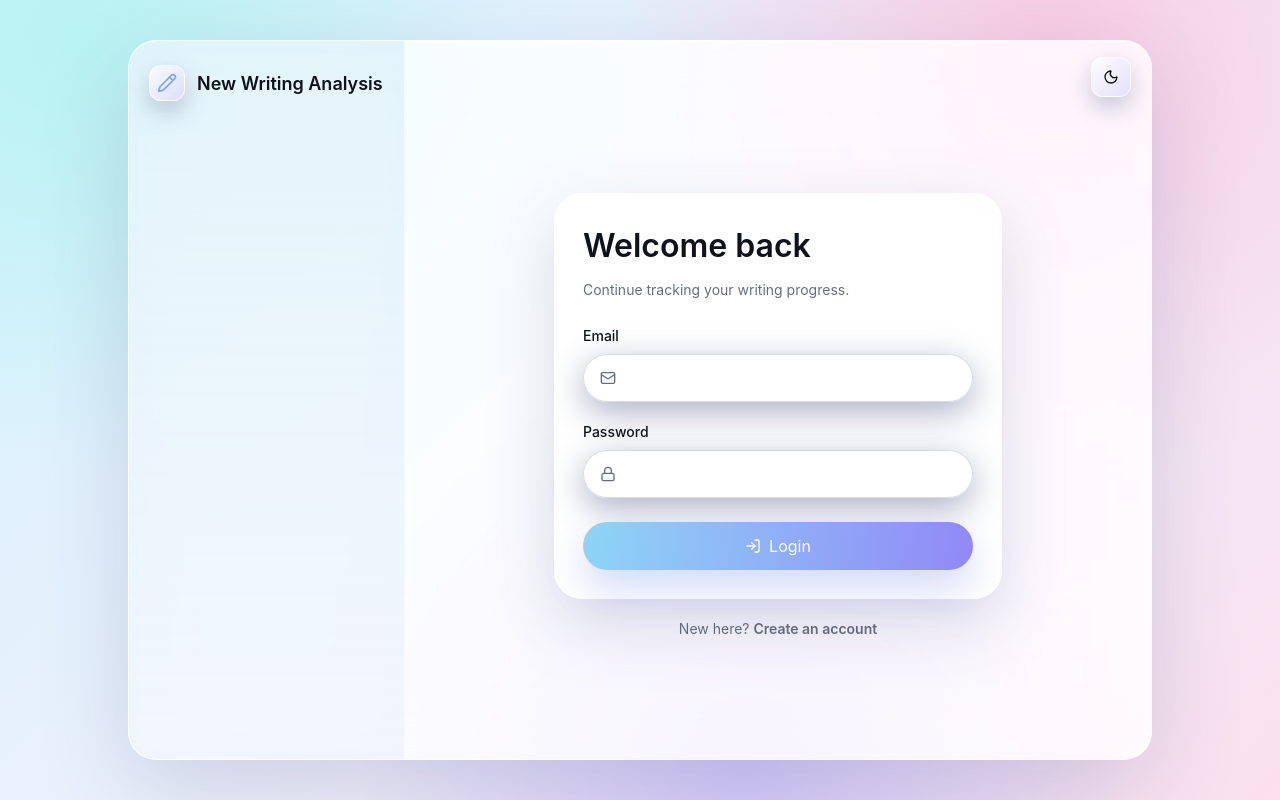
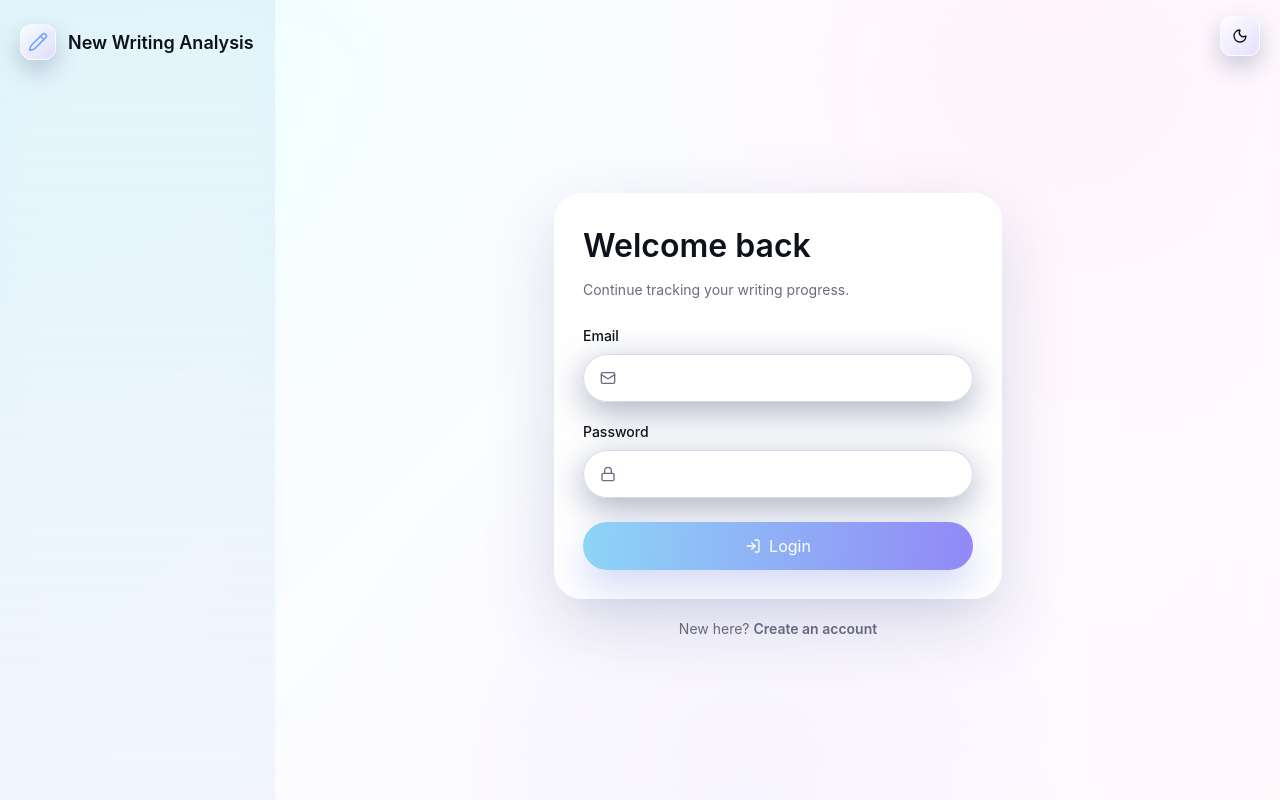
Before and after one commit to Takrittin/Writing-progress-tracker, a Next.js app: page /login in a window 1280 px wide. Built offline with nearby package versions, Linux system fonts and the light colour scheme.

Commit message:
Make app shell full screen

```diff
--- a/app/(auth)/layout.tsx
+++ b/app/(auth)/layout.tsx
@@ -4,8 +4,8 @@ import { ThemeToggle } from "@/components/theme-toggle";
 
 export default function AuthLayout({ children }: { children: React.ReactNode }) {
   return (
-    <main className="grid min-h-screen place-items-center px-4 py-6">
-      <div className="liquid-frame grid min-h-[min(720px,calc(100vh-48px))] w-full max-w-5xl overflow-hidden rounded-[28px] md:grid-cols-[276px_minmax(0,1fr)]">
+    <main className="min-h-screen">
+      <div className="liquid-frame grid min-h-screen w-full overflow-hidden md:grid-cols-[276px_minmax(0,1fr)]">
         <aside className="liquid-sidebar hidden px-5 py-6 md:block">
           <Link href="/dashboard" className="flex items-center gap-3">
             <span className="icon-glass flex h-9 w-9 items-center justify-center rounded-xl text-[hsl(var(--primary))]">
--- a/app/globals.css
+++ b/app/globals.css
@@ -124,11 +124,7 @@ textarea {
 }
 
 .liquid-frame {
-  border: 1px solid hsl(var(--glass-border));
   background: hsl(var(--frame));
-  box-shadow:
-    0 30px 90px hsl(var(--shadow) / 0.18),
-    inset 0 1px 0 hsl(0 0% 100% / 0.7);
   backdrop-filter: blur(30px) saturate(155%);
 }
 
--- a/components/app-shell.tsx
+++ b/components/app-shell.tsx
@@ -30,8 +30,8 @@ export function AppShell({ children, email }: { children: React.ReactNode; email
     "New Writing Analysis";
 
   return (
-    <div className="min-h-screen px-3 py-3 sm:px-6 sm:py-7 lg:px-16 lg:pb-[48px] lg:pt-[58px]">
-      <div className="liquid-frame mx-auto grid min-h-[calc(100vh-24px)] w-full max-w-[1240px] overflow-hidden rounded-[28px] md:min-h-[calc(100vh-56px)] md:grid-cols-[276px_minmax(0,1fr)] lg:min-h-[calc(100vh-106px)]">
+    <div className="min-h-screen">
+      <div className="liquid-frame grid min-h-screen w-full overflow-hidden md:grid-cols-[276px_minmax(0,1fr)]">
         <aside className="liquid-sidebar relative hidden min-h-full px-5 py-6 md:block">
           <Link href="/new" className="flex items-center gap-3">
             <span className="icon-glass flex h-9 w-9 items-center justify-center rounded-xl text-[hsl(var(--primary))]">
@@ -83,7 +83,7 @@ export function AppShell({ children, email }: { children: React.ReactNode; email
           </div>
         </aside>
 
-        <section className="relative min-h-[calc(100vh-24px)] bg-[hsl(var(--background-strong)/0.45)] md:min-h-full">
+        <section className="relative min-h-screen bg-[hsl(var(--background-strong)/0.45)] md:min-h-full">
           <header className="sticky top-0 z-20 border-b border-white/45 bg-[hsl(var(--background-strong)/0.58)] px-4 py-3 backdrop-blur-2xl md:hidden">
             <div className="flex items-center justify-between gap-3">
               <Link href="/new" className="flex min-w-0 items-center gap-2">
```
